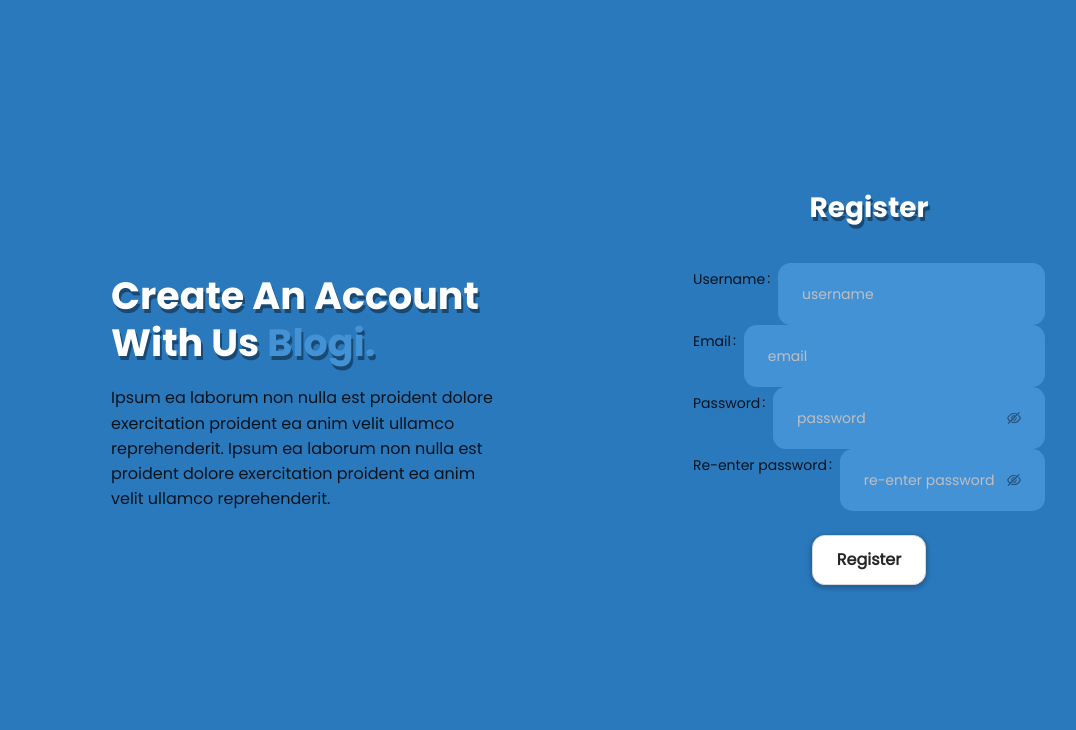
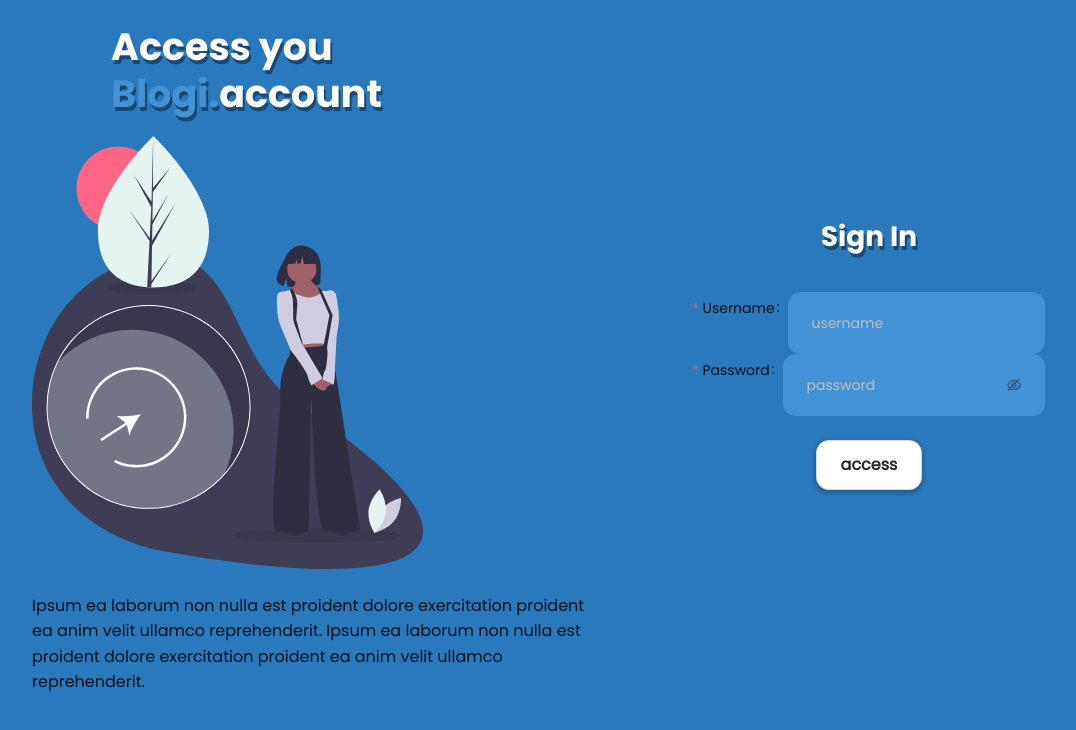
Before and after one commit to Teedari/blogi-react, a React (Create React App) app: page /auth/login in a window 1280 px wide. Shown: the top 730 px of the page, without its empty margins (50-1126 px from the left). Built offline with nearby package versions, Linux system fonts and the light colour scheme.

Commit message:
added login page

```diff
--- a/src/App.scss
+++ b/src/App.scss
@@ -230,15 +230,6 @@ nav{
   }
 
 
-  // .ant-input, .ant-input{
-  //   padding: 1rem 1.6rem !important;
-  //   background:lighten($color: Colors('primary'), $amount: 10) !important;
-  //   @if lightness(lighten($color: Colors('primary'), $amount: 10)) > 50 {
-  //     color: Colors('light') !important;
-  //    }@else{
-  //      color: Colors('dark') !important;
-  //    }
-  // }
   .ant-form-item-control-input-content{
     padding: 1rem .8rem !important;
     background:lighten($color: Colors('primary'), $amount: 10) !important;
@@ -250,5 +241,8 @@ nav{
          }
       }
      border-radius: .8rem;
-  }
+    }
+    .ant-form-item-explain-error{
+      color: #eee8a9 !important;
+    }
 }
--- a/src/layout/components/Header.jsx
+++ b/src/layout/components/Header.jsx
@@ -2,7 +2,7 @@ import React, {useState} from 'react';
 import { Avatar, Button, Layout } from 'antd';
 
 import {FontAwesomeIcon} from '@fortawesome/react-fontawesome'
-import {  faAlignRight, faThLarge, faCubes, faUser } from '@fortawesome/free-solid-svg-icons';
+import {  faAlignRight, faUser } from '@fortawesome/free-solid-svg-icons';
 import { Link } from 'react-router-dom';
 
 
--- a/src/pages/Login/index.jsx
+++ b/src/pages/Login/index.jsx
@@ -1,41 +1,70 @@
 import React from 'react';
 import CustomLayout from '../../layout';
 import { Row, Col, Typography, Form, Input, Button } from 'antd'
+import accountSvg from '../../assets/svgs/account.svg'
+import { useNavigate } from 'react-router-dom';
 const LoginPage = () => {
+  const navigate = useNavigate()
+  const [form] = Form.useForm()
+  const onFinishSignin = async values => {
+    const validate = await form.validateFields()
+    if(validate){
+      console.log(validate)
+    }
+  }
   return <CustomLayout noHeader noFooter>
-    <div className='bg-primary' style={{height: '100vh'}}>
+    <div className='bg-primary' style={{minHeight: '100vh'}}>
       <div className='container h-100 w-100'>
       <Row className='h-100 w-100'>
         <Col lg={12}>
-          <div className="d-flex flex-column align-items-center justify-content-center h-100">
+          <div className=" pt-4 d-flex flex-column align-items-center justify-content-center h-100">
             <div style={{ width: '400px'}}>
-            <Typography.Title className='text-white text-shadow' >
-              Create An Account With Us  <span className='logo-white text-shadow'>Blogi<span>.</span></span>
+            <Typography.Title
+            onClick={() => navigate('/')} className='text-white text-shadow' >
+              Access you   <span className='logo-white text-shadow hoverable'>Blogi<span>.</span></span>
+              account
             </Typography.Title>
-            <p>
+          </div>
+            <div>
+              <img width='70%' src={accountSvg} alt="" />
+            </div>
+            <p className='py-4'>
               Ipsum ea laborum non nulla est proident dolore exercitation proident ea anim velit ullamco reprehenderit.
               Ipsum ea laborum non nulla est proident dolore exercitation proident ea anim velit ullamco reprehenderit.
             </p>
             </div>
-          </div>
         </Col>
         <Col lg={12} className="d-flex align-items-center justify-content-center flex-column">
-          <h3 className='text-white text-shadow'>Register</h3>
+          <h3 className='text-white text-shadow'>Sign In</h3>
           <div className='account-container p-4 curvy-md'>
-            <Form>
-              <Form.Item label='Username'>
-                <Input placeholder='username' bordered={false}  className='curvy-md'/>
+            <Form form={form} onFinish={onFinishSignin}>
+              <Form.Item
+                label='Username'
+                name='username'
+                rules={[{
+                  required: true,
+                  message: 'username is required'
+                }]}
+              >
+                <Input
+                  placeholder='username'
+                  bordered={false}
+                />
               </Form.Item>
-              <Form.Item label='Email'>
-                <Input type='email' placeholder='email' bordered={false}  className='curvy-md'/>
+              <Form.Item
+                label='Password'
+                name='password'
+                rules={[{
+                  required: true,
+                  message: 'password is required'
+                }]}
+              >
+                <Input.Password
+                  placeholder='password'
+                  bordered={false}
+                />
               </Form.Item>
-              <Form.Item label='Password' className='curvy'>
-                <Input.Password type='email' placeholder='password' bordered={false}  />
-              </Form.Item>
-              <Form.Item label='Re-enter password' className='curvy'>
-                <Input.Password type='email' placeholder='re-enter password' bordered={false}  />
-              </Form.Item>
-              <Button className='tee-btn mt-4 mx-auto'>Register</Button>
+              <Button loading={false} htmlType='submit' className='tee-btn mx-auto mt-4'>access</Button>
             </Form>
           </div>
         </Col>
```
Also changed, not shown: src/pages/Registration/index.jsx (added, +104 -0 lines), src/assets/svgs/account.svg (added).
